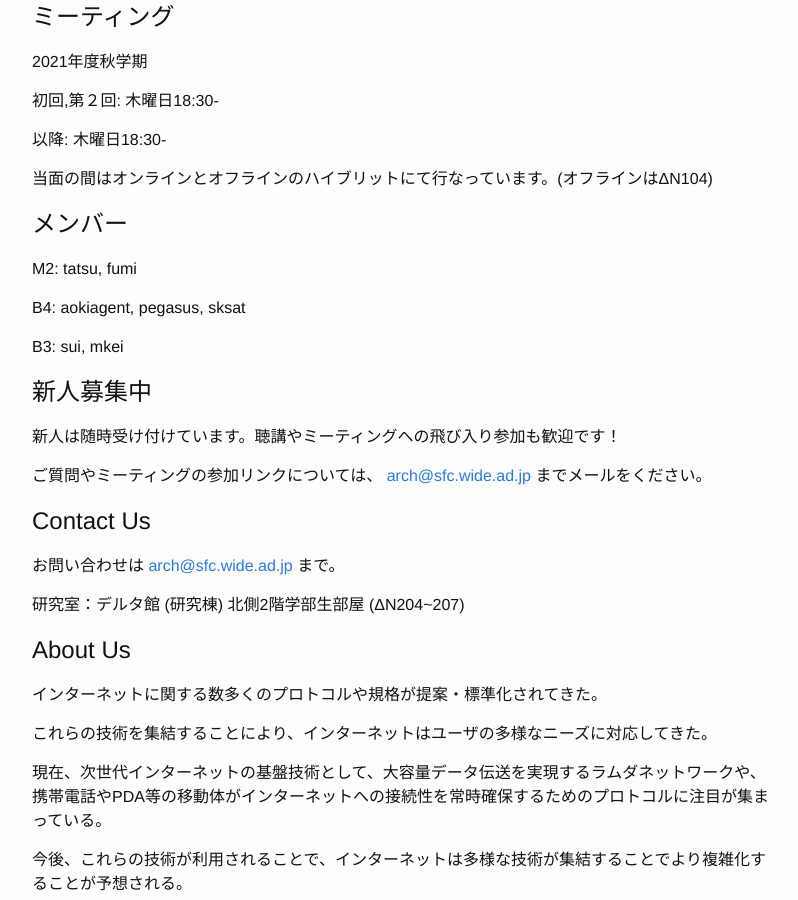
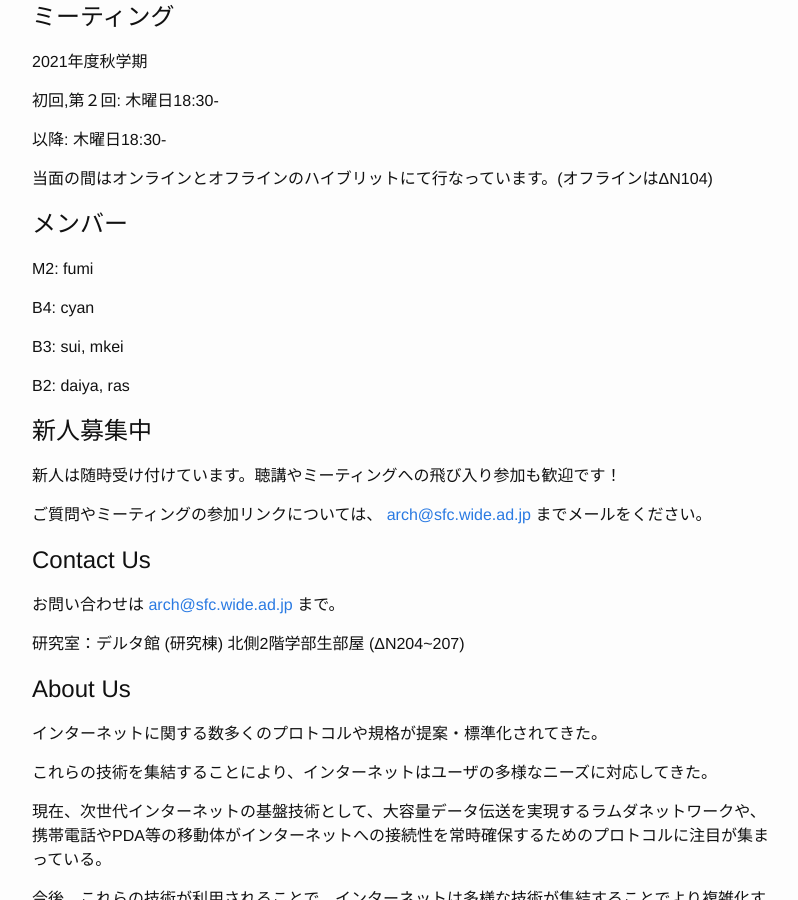
Before and after one commit to sfc-arch/sfc-arch.github.io, a Jekyll site: the page built from index.md, in a window 1280 px wide and 900 px high, scrolled down 426 px. Shown: the whole window, without its empty margins (238-1036 px from the left). Built offline with Jekyll 4.4.1, drawn with Linux system fonts in a browser that asks for light colours.

Commit message:
Member list updated

```diff
--- a/index.md
+++ b/index.md
@@ -13,11 +13,13 @@ permalink: /
 当面の間はオンラインとオフラインのハイブリットにて行なっています。(オフラインはΔN104)
 
 # メンバー
-M2: tatsu, fumi
+M2: fumi
 
-B4: aokiagent, pegasus, sksat
+B4: cyan
 
 B3: sui, mkei
+
+B2: daiya, ras
 
 
 # 新人募集中
```
